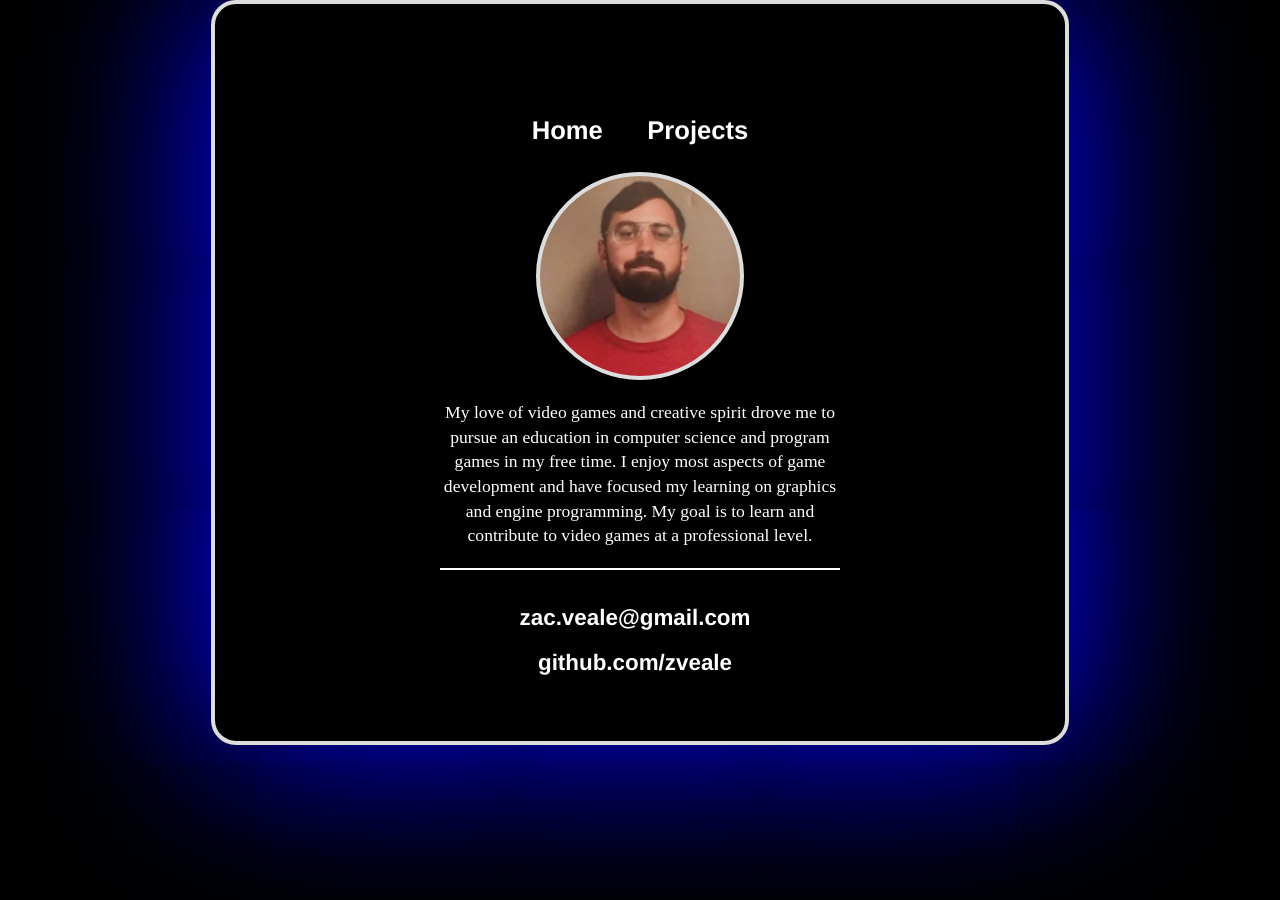
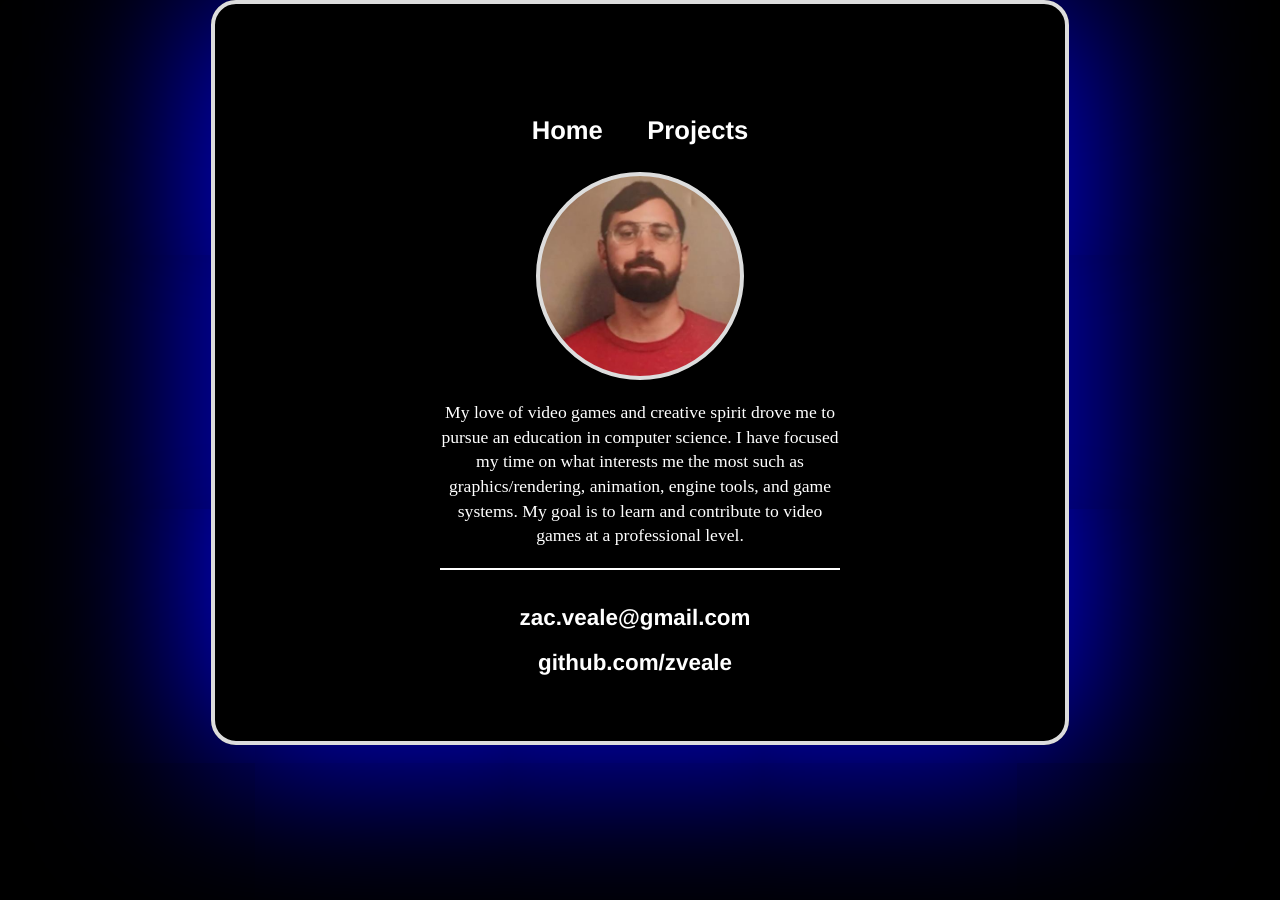
Before and after one commit to zveale/zveale.github.io, a Jekyll site: the page built from index.html, in a window 1280 px wide. Built offline with Jekyll 4.4.1, drawn with Linux system fonts in a browser that asks for light colours.

Commit message:
Update index.html

```diff
--- a/index.html
+++ b/index.html
@@ -4,5 +4,5 @@ title: Zachary Veale
 ---
 <div class="blurb">
 	<div class="profilePhoto"></div>
-	<p>My love of video games and creative spirit drove me to pursue an education in computer science and program games in my free time. I enjoy most aspects of game development and have focused my learning on graphics and engine programming. My goal is to learn and contribute to video games at a professional level.</p>
+	<p>My love of video games and creative spirit drove me to pursue an education in computer science. I have focused my time on what interests me the most such as graphics/rendering, animation, engine tools, and game systems. My goal is to learn and contribute to video games at a professional level.</p>
 </div><!-- /.blurb -->
```
